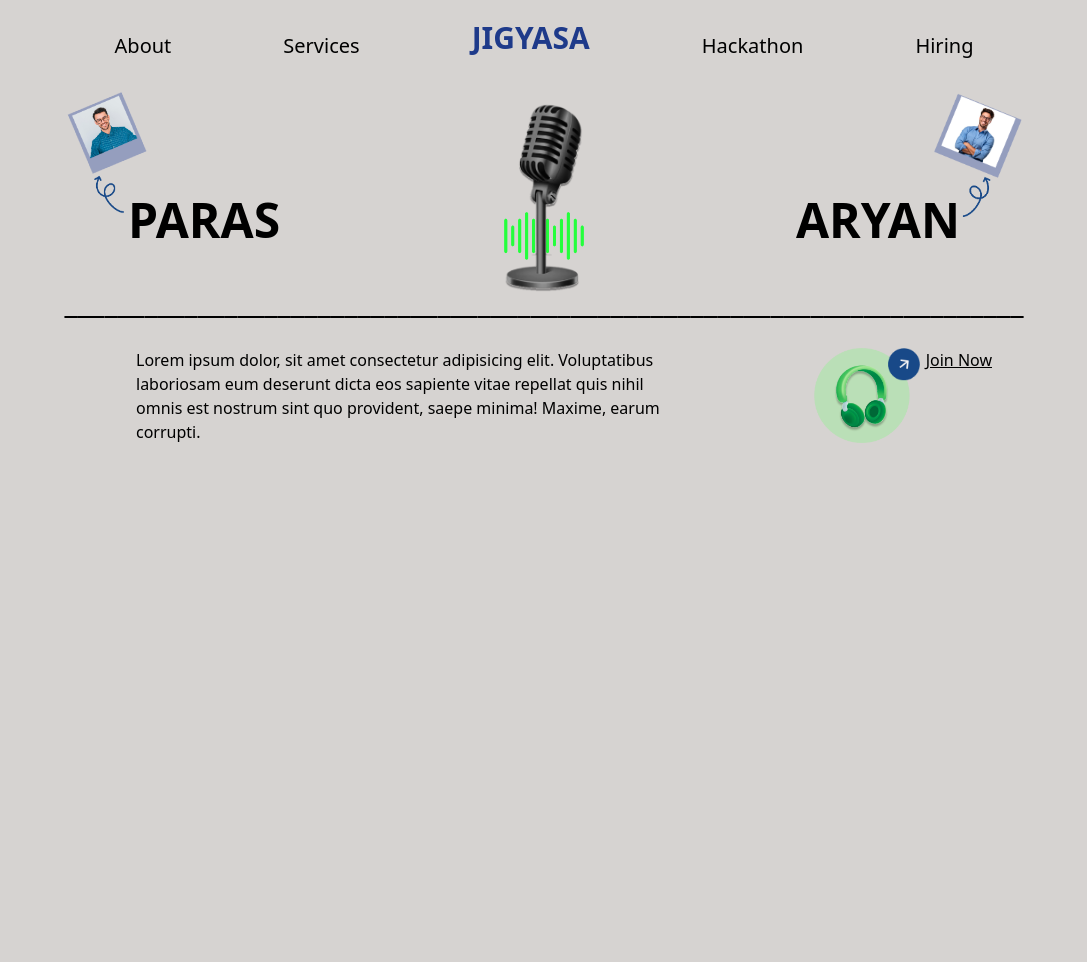
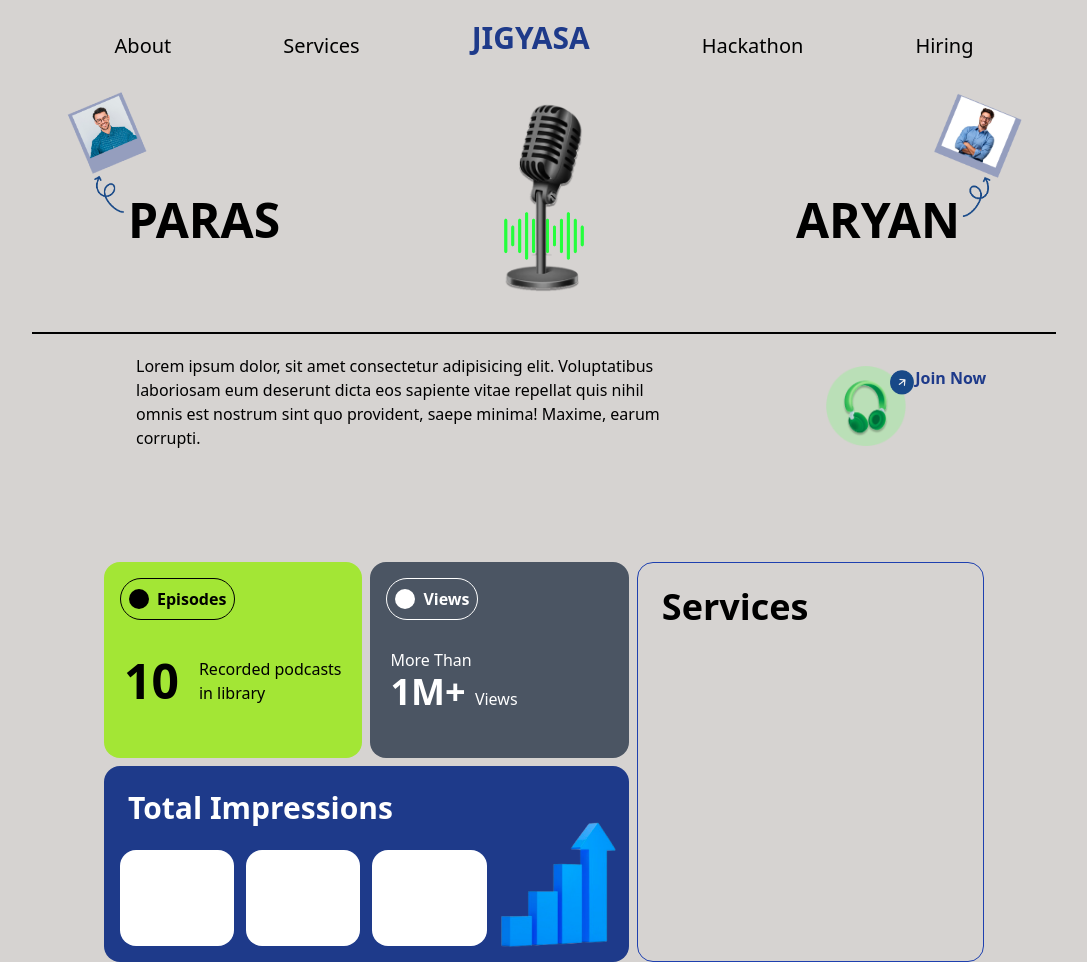
Before and after one commit to hrithik406/podcast, a website: page index.html in a window 1280 px wide. Shown: the whole page, without its empty margins (96-1183 px from the left). Before the commit the page ends 800 px from the top, so only its background shows below. Drawn offline with nearby package versions, Linux system fonts and the light colour scheme.

Commit message:
added: GRID

```diff
--- a/index.html
+++ b/index.html
@@ -1,5 +1,6 @@
 <!DOCTYPE html>
 <html lang="en">
+
 <head>
   <meta charset="UTF-8">
   <meta name="viewport" content="width=device-width, initial-scale=1.0">
@@ -7,6 +8,7 @@
   <script src="https://cdn.tailwindcss.com"></script>
   <title>Podcast</title>
 </head>
+
 <body class="bg-stone-300">
   <nav class="flex relative container mx-10 p-4 md:mx-auto md:items-center md:justify-center">
     <div class="flex items-center justify-between">
@@ -30,25 +32,78 @@
     <img class="absolute top-20 right-10 " src="/img/right arrow.png" height="200px" width="80px">
     <h1 class="absolute text-5xl font-bold top-30 left-24">PARAS</h1>
     <h1 class="absolute text-5xl font-bold top-30 right-24">ARYAN</h1>
-    <h2 class="absolute md:text-3xl top-52">________________________________________________________________________</h2>
   </div>
-  <section class="pt-28" id="features">
+  <section class="pt-14 px-4" id="features">
+    <div class="mx-auto border-b-2 border-black pb-10 max-w-5xl w-full px-4"></div>
     <div class=" relative max-w-4xl flex px-10 mx-auto mb-10 md-space-y-0 md:flex-row gap-32 ">
       <div class="flex space-y-12 w-4/5">
-        <p class="text-left text-darkGrayishBlue">
-          Lorem ipsum dolor, sit amet consectetur adipisicing elit. Voluptatibus laboriosam eum deserunt dicta eos sapiente vitae repellat quis nihil omnis est nostrum sint quo provident, saepe minima! Maxime, earum corrupti.
+        <p class="text-left text-darkGrayishBlue pt-5">
+          Lorem ipsum dolor, sit amet consectetur adipisicing elit. Voluptatibus laboriosam eum deserunt dicta eos
+          sapiente vitae repellat quis nihil omnis est nostrum sint quo provident, saepe minima! Maxime, earum corrupti.
         </p>
       </div>
-      <div class="flex space-y-8 w-1/5"> <a href="#">
-        <h2 class="absolute right-0 top-0 underline">Join Now</h2>
+      <div class="flex space-y-8 w-1/5 mx-auto px-4"> <a href="#">
+          <div class="relative h-20 w-20 shrink-0">
+            <h2 class="absolute -right-20 top-0 font-bold text-blue-900">Join Now</h2>
             <img class="absolute w-24 top-0" src="img/headphone.png">
-        <img class="absolute w-8 right-[4.5rem] top-0" src="img/mini arrow.png"> </a>
+            <img class="absolute w-6 -right-2 top-1" src="img/mini arrow.png">
+        </a>
+      </div>
     </div>
     </div>
   </section>
+  <!-- Grid sect -->
   <section class="pt-16">
-    <div class="max-w-6xl px-5 mx-auto mt-24 text-center bg-black">
-      <div class="flex flex-col mt-24 md:flex-row md:space-x-6"></div>
+    <div class="grid h-96 max-w-4xl m-auto p-2 grid-cols-5 gap-2">
+      <div class="grid grid-rows-2 gap-2 col-span-3">
+        <div class="grid grid-cols-2 gap-2">
+          <div class="bg-lime-400 rounded-2xl flex flex-col">
+            <div class="flex p-4">
+              <div class="flex p-2 text-black rounded-full baseline border border-black font-bold gap-2">
+                <div class="w-5 h-5 rounded-full bg-black mt-0.5"></div><div>Episodes</div>
+              </div>
+            </div>
+            <div class="flex items-center flex-1 pb-8 px-5 gap-5">
+              <span class="text-5xl font-bold">10</span>
+              <span>Recorded podcasts in library</span>
+            </div>
+          </div>
+          <div class="bg-gray-600 rounded-2xl">
+            <div class="flex p-4 pb-7">
+              <div class="flex p-2 text-white rounded-full baseline border border-white font-bold gap-2">
+                <div class="w-5 h-5 rounded-full bg-white mt-0.5"></div><div>Views</div>
+              </div>
+            </div>
+            <div class="flex flex-col px-5 text-white text-left">
+              <span>More Than</span>
+              <div>
+                <span class="text-4xl font-bold">1M+ </span>
+                <span>Views</span>
+              </div>
+            </div>
+          </div>
+        </div>
+        <div class="bg-blue-900 rounded-2xl">
+          <div class="flex p-4">
+            <div class="flex p-2 text-white font-bold gap-2">
+              <div class="text-3xl">Total Impressions</div>
+            </div>
+          </div>
+          <div class="grid gap-3 col-span-3">
+            <div class="relative grid grid-cols-4 col-span-4 gap-3 px-4 pb-4">
+              <div class="flex flex-col bg-white h-24 rounded-2xl"></div>
+              <div class="flex flex-col bg-white h-24 rounded-2xl"></div>
+              <div class="flex flex-col bg-white h-24 rounded-2xl"></div>
+              <img src="/img/image 14.png" class="absolute w-25 h-32 bottom-3 right-3">
+            </div>
+          </div>
+        </div>
+      </div>
+      <div class="grid col-span-2 border border-blue-800 rounded-2xl">
+        <div class="flex p-6 font-bold gap-2">
+          <div class="text-4xl">Services</div>
+        </div>
+      </div>
     </div>
   </section>
 </body>
```
Also changed, not shown: css/output.css, img/image 14.png (added). Lines whose indentation alone changed are shown as unchanged.
